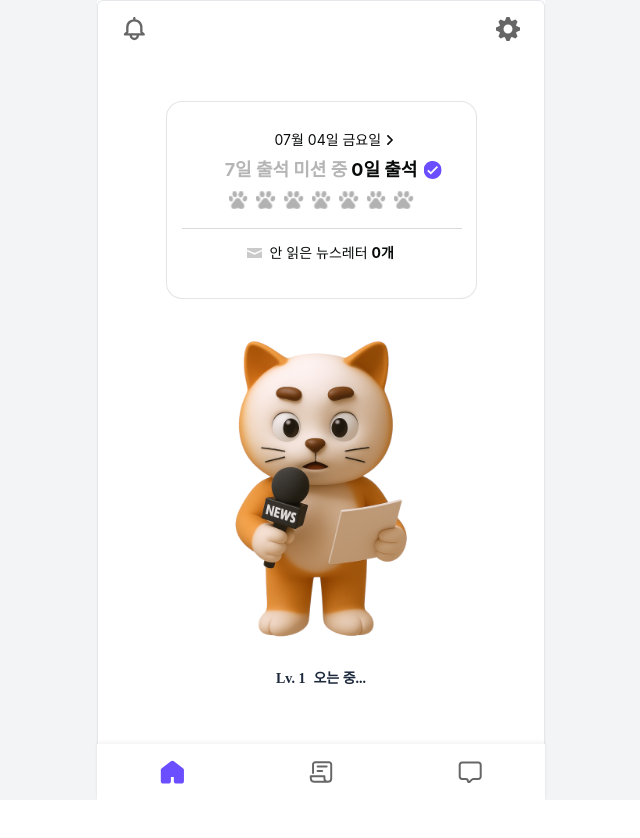
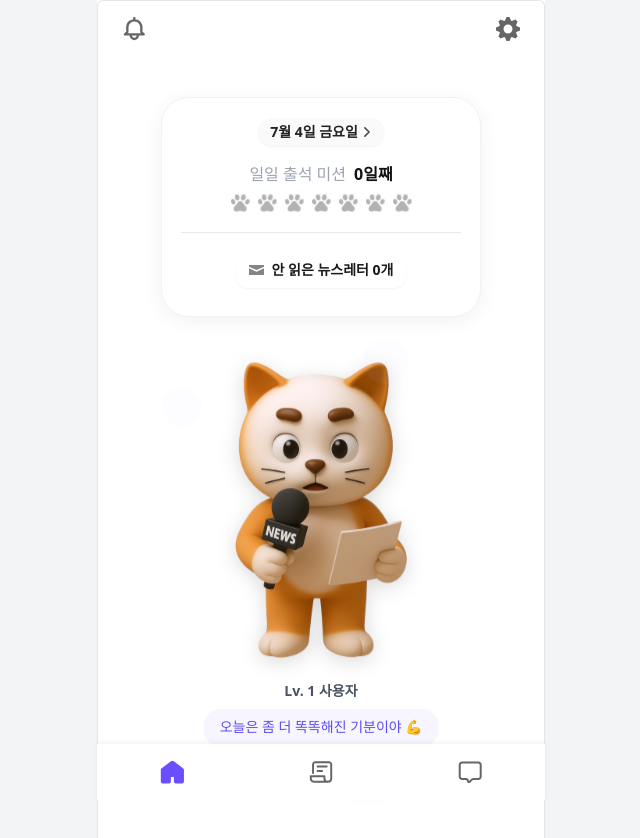
Before and after one commit to imfromkoreah/MewsPaper, a React (Vite) app in the folder frontend/: page /home in a window 1280 px wide. Shown: the top 838 px of the page, without its empty margins (319-959 px from the left). Before the commit the page ends 800 px from the top, so only its background shows below. Built offline with nearby package versions, Linux system fonts and the light colour scheme.

Commit message:
fix: 빌드 수정, 자바 버전 17로 다운그레이드, 홈 UI 수정

```diff
--- a/frontend/src/pages/Home/HomePage.tsx
+++ b/frontend/src/pages/Home/HomePage.tsx
@@ -12,18 +12,26 @@ import anchorImg6 from '../../assets/character/mews_anchor6.png';
 import JellyOff from '../../assets/svg/jelly_off.svg';
 import JellyOn from '../../assets/svg/jelly_on.svg';
 import Message from '../../assets/svg/message.svg';
-import PurpleDot from '../../assets/svg/check_p.svg';
 import Week from '../../assets/svg/week.svg';
 
 const HomePage = () => {
   const navigate = useNavigate();
-  const [attendanceDates, setAttendanceDates] = useState<string[]>([]);
-  const [userInfo, setUserInfo] = useState({ nickname: '오는 중...' });
-  const [unreadNewsletterCount, setUnreadNewsletterCount] = useState(0); // 추가
+  const [attendanceDates, setAttendanceDates] = useState<string[]>([]); // 기본값 바로 사용
+  const [userInfo, setUserInfo] = useState({ nickname: '사용자' });
+  const [unreadNewsletterCount, setUnreadNewsletterCount] = useState(0);
   const [profileIndex, setProfileIndex] = useState(0);
+
   const profileImages = [anchorImg1, anchorImg2, anchorImg3, anchorImg4, anchorImg5, anchorImg6];
 
-  // 프로필 인덱스 불러오기
+  /** ✅ 이미지 프리로딩 */
+  useEffect(() => {
+    profileImages.forEach((src) => {
+      const img = new Image();
+      img.src = src;
+    });
+  }, []);
+
+  /** ✅ 로컬스토리지 프로필 인덱스 */
   useEffect(() => {
     const savedIndex = localStorage.getItem('profileIndex');
     if (savedIndex !== null) {
@@ -34,114 +42,201 @@ const HomePage = () => {
     }
   }, []);
 
-  // 사용자 정보 & 출석 데이터 불러오기
+  /** ✅ 데이터 요청 (비동기로만 실행 — 렌더 블로킹 없음) */
   useEffect(() => {
     const userId = localStorage.getItem('userId');
     if (!userId) return;
 
-    const fetchData = async () => {
-      try {
-        const [userRes, attendanceRes, newsletterRes] = await Promise.all([
-          axios.get(`http://localhost:8080/api/user/${userId}`),
-          axios.get(`http://localhost:8080/api/user/attendance/${userId}`),
-          axios.get(`http://localhost:8080/api/newsletter/user/${userId}`) // 뉴스레터 API 호출
-        ]);
+    axios
+      .get(`http://localhost:8080/api/user/${userId}`)
+      .then((res) => setUserInfo(res.data))
+      .catch(console.error);
 
-        setUserInfo(userRes.data);
-        if (attendanceRes.data.success && attendanceRes.data.data) {
-          setAttendanceDates(attendanceRes.data.data);
-        }
+    axios
+      .get(`http://localhost:8080/api/user/attendance/${userId}`)
+      .then((res) => {
+        if (res.data.success && res.data.data) setAttendanceDates(res.data.data);
+      })
+      .catch(console.error);
 
-        // 안 읽은 뉴스레터 개수 계산
-        const unread = newsletterRes.data?.filter((card: any) => !card.read)?.length || 0;
+    axios
+      .get(`http://localhost:8080/api/newsletter/user/${userId}`)
+      .then((res) => {
+        const unread = res.data?.filter((c: any) => !c.read)?.length || 0;
         setUnreadNewsletterCount(unread);
-      } catch (error) {
-        console.error('데이터 불러오기 실패:', error);
-      }
-    };
-
-    fetchData();
+      })
+      .catch(console.error);
   }, []);
 
+  /** ✅ 날짜 및 진행률 계산 */
   const today = new Date();
   const month = today.getMonth() + 1;
   const date = today.getDate();
-  const weekdays = ['일요일', '월요일', '화요일', '수요일', '목요일', '금요일', '토요일'];
+  const weekdays = ['일', '월', '화', '수', '목', '금', '토'];
   const weekday = weekdays[today.getDay()];
-  const formattedDate = `${month.toString().padStart(2, '0')}월 ${date.toString().padStart(2, '0')}일 ${weekday}`;
+  const formattedDate = `${month}월 ${date}일 ${weekday}요일`;
 
   const totalDays = 7;
   const checkedInCount = attendanceDates.length;
   const userLevel = Math.floor(checkedInCount / 7) + 1;
-
+  const progressPercent = (checkedInCount % 7) * (100 / 7);
   const attendanceIcons = Array.from({ length: totalDays }, (_, idx) =>
     idx < checkedInCount % 7 ? JellyOn : JellyOff
   );
 
+  /** ✅ 즉시 렌더 + 데이터 교체 구조 */
   return (
-    <div className="flex flex-col items-center space-y-10 pt-1 pb-16 px-6">
-      <style>
-        {`
-        @keyframes shine {
-          0% { opacity: 1; }
-          50% { opacity: 0.3; }
-          100% { opacity: 1; }
-        }
-        .shine-effect { animation: shine 1.5s infinite alternate; }
-        `}
-      </style>
+    <div className="relative flex flex-col items-center min-h-screen bg-white pt-10 pb-24 px-6 animate-fadeIn">
 
       {/* 출석 박스 */}
-      <div className="w-[311px] h-[198px] relative rounded-[20px] mb-6">
-        <div className="w-[311px] h-[198px] left-0 top-0 absolute bg-white rounded-2xl border border-[#cacaca]/50" />
+      <div
+        className="w-[320px] h-[220px] relative rounded-[28px] bg-white
+                   shadow-[0_4px_20px_rgba(0,0,0,0.06)] border border-[#f2f2f2]
+                   transition-all duration-200 hover:shadow-[0_6px_24px_rgba(0,0,0,0.08)]
+                   active:scale-[0.99]"
+      >
+        {/* 날짜 */}
+        <div className="flex justify-center items-center mt-5">
+          <button
+            type="button"
+            className="flex items-center space-x-1 text-[#222] text-sm font-semibold
+                       bg-[#fafafa] hover:bg-[#f3f3f3] active:bg-[#ededed]
+                       px-3 py-1 rounded-full transition-all duration-150 shadow-sm
+                       active:scale-95"
+            onClick={() => navigate('/home/mypage')}
+          >
+            <span>{formattedDate}</span>
+            <img src={Week} alt="요일" className="w-[10px] h-[10px] opacity-70" />
+          </button>
+        </div>
 
-        <button
-          type="button"
-          className="left-[109px] top-[32px] absolute flex items-center space-x-1 text-[#090a0a] text-sm font-normal font-['Inter'] leading-none cursor-pointer focus:outline-none active:scale-95 transition-transform duration-150"
-          onClick={() => navigate('/home/mypage')}
-        >
-          <span>{formattedDate}</span>
-          <img src={Week} alt="요일 옆 버튼" className="w-[10px] h-[10px]" />
-        </button>
-
-        <div className="absolute left-1/2 top-[55px] -translate-x-1/2 flex flex-col items-center max-w-fit">
-          <div className="flex items-center justify-center space-x-1 whitespace-nowrap relative">
-            <span className="text-[#090a0a]/30 text-lg font-bold font-['Inter'] leading-normal">7일 출석 미션 중</span>
-            <span className="text-[#090a0a] text-lg font-bold font-['Inter'] leading-normal">{checkedInCount % 7}일 출석</span>
-            <img src={PurpleDot} alt="출석 상태 점" className="absolute -right-6 top-1/2 -translate-y-1/2 w-[18px] h-[18px]" />
+        {/* 출석 정보 */}
+        <div className="flex flex-col items-center mt-4 space-y-2">
+          <div className="flex items-center space-x-2">
+            <span className="text-gray-400 text-base font-medium">일일 출석 미션</span>
+            <span className="text-[#111] text-base font-bold">{checkedInCount % 7}일째</span>
           </div>
 
-          <div className="flex space-x-2 mt-2">
+          {/* 젤리 아이콘 */}
+          <div className="flex justify-center space-x-2 mt-1">
             {attendanceIcons.map((src, idx) => (
-              <img key={idx} className="w-[19.63px] h-[18px]" src={src} alt={`출석아이콘${idx + 1}`} />
+              <img
+                key={idx}
+                src={src}
+                alt={`출석${idx + 1}`}
+                loading="lazy"
+                className="w-[19px] h-[18px] transition-transform hover:scale-110"
+              />
             ))}
           </div>
         </div>
 
-        <div className="w-[280px] h-px left-[16px] top-[127px] absolute bg-[#d9d9d9]" />
+        <div className="w-[280px] h-px mx-auto mt-5 bg-[#e9e9e9]" />
 
-        {/* 안 읽은 뉴스레터 버튼 */}
+        {/* 뉴스레터 버튼 */}
         <button
           type="button"
-          className="w-[150px] left-[81px] top-[143px] absolute flex items-center space-x-2 cursor-pointer focus:outline-none active:scale-95 transition-transform duration-150"
+          className="absolute left-1/2 bottom-7 -translate-x-1/2
+                    flex items-center justify-center gap-2
+                    bg-white hover:bg-[#f7f7f7] active:bg-[#ececec]
+                    px-5 py-2 rounded-xl shadow-sm
+                    hover:shadow-md active:scale-95
+                    transition-all duration-150
+                    w-auto whitespace-nowrap"
           onClick={() => navigate('/home/news-letter')}
         >
-          <img src={Message} alt="message" className="w-[15px] h-[10px] shine-effect" />
-          <div className="flex space-x-1">
-            <span className="text-[#090a0a] text-sm font-normal font-['Inter'] leading-tight">안 읽은 뉴스레터</span>
-            <span className="text-[#090a0a] text-sm font-bold font-['Inter'] leading-tight">{unreadNewsletterCount}개</span>
-          </div>
+          <img
+            src={Message}
+            alt="메시지"
+            className="w-[15px] h-[10px] opacity-80 transition-transform hover:scale-110"
+          />
+          <span className="text-[#1a1a1a] text-sm font-bold select-none">
+            안 읽은 뉴스레터 {unreadNewsletterCount}개
+          </span>
         </button>
       </div>
 
-      {/* 이미지 설명 영역 */}
-      <div className="w-[321px] h-[300px] relative">
-        <img className="absolute left-1/2 top-0 -translate-x-1/2 w-[200px] h-auto" src={profileImages[profileIndex]} alt="대표 이미지" />
-        <div className="absolute left-1/2 top-[330px] transform -translate-x-1/2 text-center flex items-center justify-center space-x-2">
-          <div className="text-[#1c283b] text-sm font-bold font-['Noto_Sans_KR']">Lv. {userLevel}</div>
-          <div className="text-[#1c283b] text-sm font-bold font-['Noto_Sans_KR']">{userInfo.nickname || '닉네임'}</div>
+      {/* 캐릭터 영역 */}
+      <div className="relative flex flex-col items-center mt-12">
+        <img
+          src={profileImages[profileIndex]}
+          alt="대표 이미지"
+          className="w-[200px] h-auto animate-float hover:animate-wiggle cursor-pointer
+                     drop-shadow-[0_4px_10px_rgba(0,0,0,0.15)] transition-transform"
+        />
+
+        {/* 반짝이 효과 */}
+        <div className="absolute -top-4 right-10 w-6 h-6 bg-[#d6ccff]/70 rounded-full animate-ping"></div>
+        <div className="absolute top-8 -left-8 w-5 h-5 bg-[#c4b8ff]/60 rounded-full animate-ping delay-300"></div>
+        <div className="absolute bottom-0 right-14 w-7 h-7 bg-[#e1d8ff]/70 rounded-full animate-ping delay-700"></div>
+
+        {/* 캐릭터 정보 */}
+        <div className="mt-4 flex flex-col items-center text-[#1c283b] font-bold text-center">
+          <div className="text-sm opacity-80">Lv. {userLevel} {userInfo.nickname}</div>
+
+          <div className="relative mt-2">
+            <div className="bg-[#f7f5ff] text-[#5b4df2] text-sm font-medium px-4 py-2 rounded-2xl shadow-sm">
+              오늘은 좀 더 똑똑해진 기분이야 💪
+            </div>
+            <div className="absolute left-1/2 -bottom-2 w-0 h-0 -translate-x-1/2
+                            border-l-[6px] border-r-[6px] border-t-[6px]
+                            border-transparent border-t-[#f7f5ff]" />
+          </div>
+
+          {/* 경험치 바 */}
+          <div className="w-[200px] h-[8px] bg-[#ececec] rounded-full mt-5 overflow-hidden relative">
+            <div
+              className="absolute left-0 top-0 h-full
+                         bg-gradient-to-r from-[#a58cff] via-[#d3c8ff] to-[#5b4df2]
+                         bg-[length:200%_100%] animate-shine
+                         rounded-full shadow-[inset_0_0_6px_rgba(255,255,255,0.6)]
+                         transition-all duration-500 ease-out"
+              style={{ width: `${progressPercent}%` }}
+            ></div>
+          </div>
+          <span className="text-xs text-gray-400 mt-1">
+            {(checkedInCount % 7)}/7 EXP
+          </span>
         </div>
       </div>
+
+      {/* 애니메이션 */}
+      <style>
+        {`
+          @keyframes float {
+            0%, 100% { transform: translateY(0px); }
+            50% { transform: translateY(-5px); }
+          }
+          .animate-float {
+            animation: float 3.5s ease-in-out infinite;
+          }
+
+          @keyframes wiggle {
+            0%, 100% { transform: rotate(0deg); }
+            25% { transform: rotate(3deg); }
+            75% { transform: rotate(-3deg); }
+          }
+          .animate-wiggle {
+            animation: wiggle 0.4s ease-in-out;
+          }
+
+          @keyframes shine {
+            0% { background-position: 0% 0%; }
+            100% { background-position: -200% 0%; }
+          }
+          .animate-shine {
+            animation: shine 2s linear infinite;
+          }
+
+          @keyframes fadeIn {
+            0% { opacity: 0; transform: translateY(10px); }
+            100% { opacity: 1; transform: translateY(0); }
+          }
+          .animate-fadeIn {
+            animation: fadeIn 0.5s ease-out;
+          }
+        `}
+      </style>
     </div>
   );
 };
```
Also changed, not shown: 1 other file (tests, documents, lock files or other folders).
